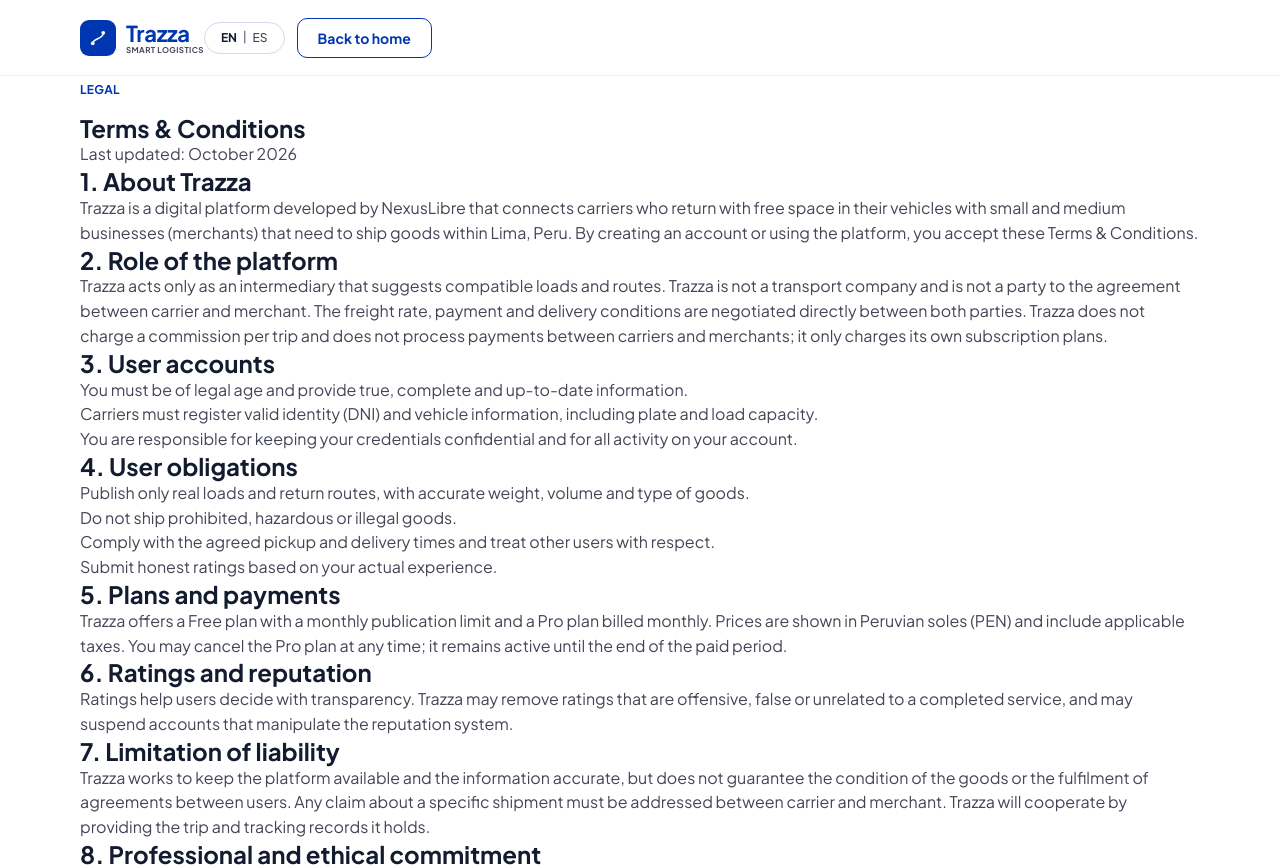
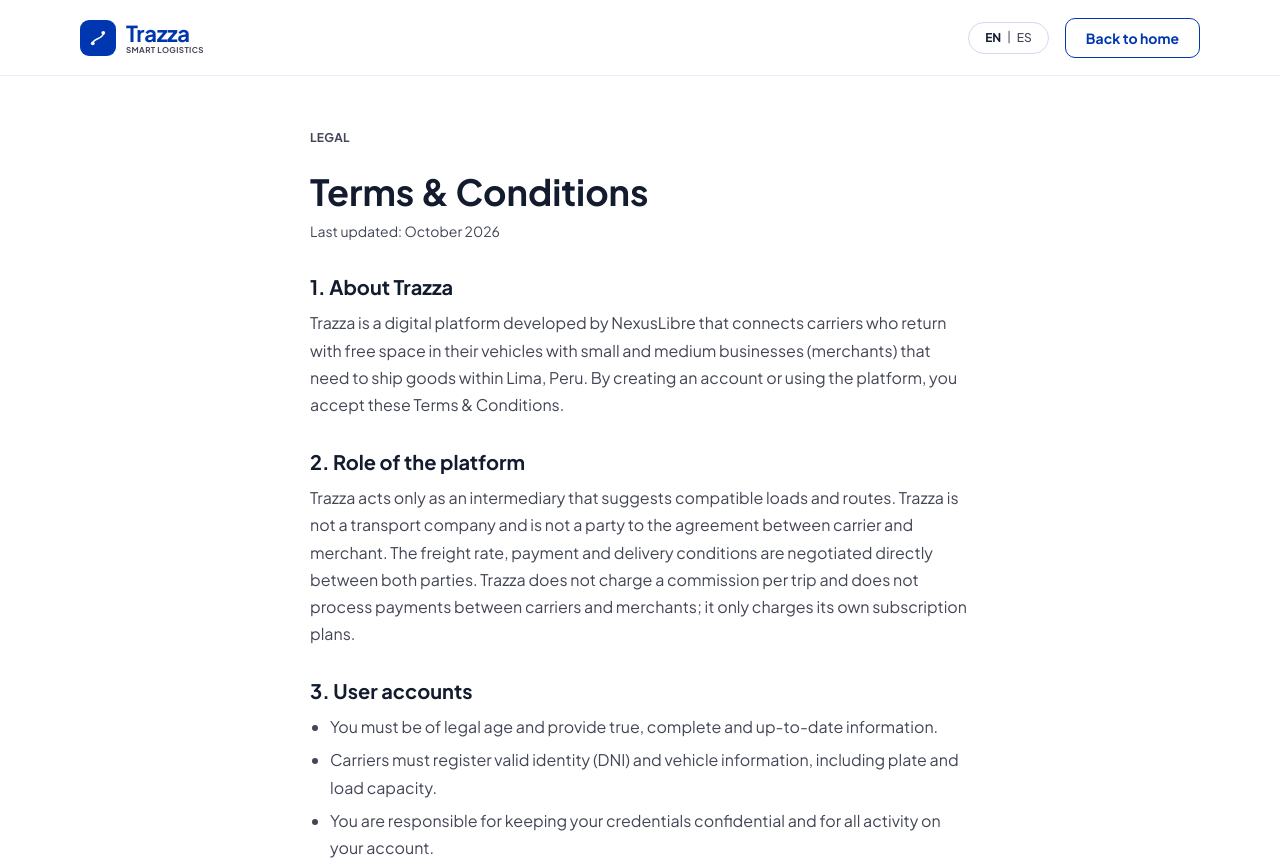
Before and after one commit to NexusLibre-1ASI0729-2620-16692/Trazza-landingPage, a plain HTML site: page terms.html in a window 1280 px wide. Shown: the top 865 px of the page. Drawn offline with Linux system fonts and the light colour scheme.

Commit message:
feat(footer): add terms page translations and legal page styles

```diff
--- a/assets/scripts/i18n.js
+++ b/assets/scripts/i18n.js
@@ -161,7 +161,11 @@
         'footer.privacy': 'Política de privacidad',
         'footer.complaints': 'Libro de reclamaciones',
         'footer.contact': 'Contacto',
-        'footer.copy': '&copy; 2026 StackRoot · Trazza<span class="desktop-only">. Todos los derechos reservados.</span>',
+
+        'terms.metaTitle': 'Términos y condiciones – Trazza',
+        'terms.metaDesc': 'Términos y condiciones y Política de privacidad de Trazza, la plataforma de fletes de retorno para Lima.',
+        'terms.back': 'Volver al inicio',
+        'footer.copy': '&copy; 2026 NexusLibre · Trazza<span class="desktop-only">. Todos los derechos reservados.</span>',
 
 
         'auth.back': 'Volver al inicio de Trazza',
--- a/assets/styles/style.css
+++ b/assets/styles/style.css
@@ -1445,3 +1445,51 @@
     /* Auth */
     .auth-card { padding: 28px 20px; }
 }
+
+/* ===== Legal page (terms.html) ===== */
+.legal-nav .nav-container {
+    justify-content: space-between;
+}
+.legal-nav .nav-tools {
+    gap: 16px;
+}
+.legal-page [data-anchor] {
+    scroll-margin-top: calc(var(--header-h) + 16px);
+}
+.legal-page {
+    padding: 48px 0 72px;
+}
+.legal-container {
+    max-width: 820px;
+}
+.legal-page h1 {
+    font-size: 36px;
+    margin: 8px 0 6px;
+}
+.legal-page h2 {
+    font-size: 20px;
+    margin: 32px 0 10px;
+}
+.legal-page p,
+.legal-page li {
+    color: var(--text-body);
+    line-height: 1.7;
+}
+.legal-page ul {
+    padding-left: 20px;
+    list-style: disc;
+}
+.legal-page li + li {
+    margin-top: 6px;
+}
+.legal-page a {
+    color: var(--primary);
+    text-decoration: underline;
+}
+.legal-updated {
+    font-size: 14px;
+}
+@media (max-width: 768px) {
+    .legal-page { padding: 32px 0 48px; }
+    .legal-page h1 { font-size: 28px; }
+}
```
